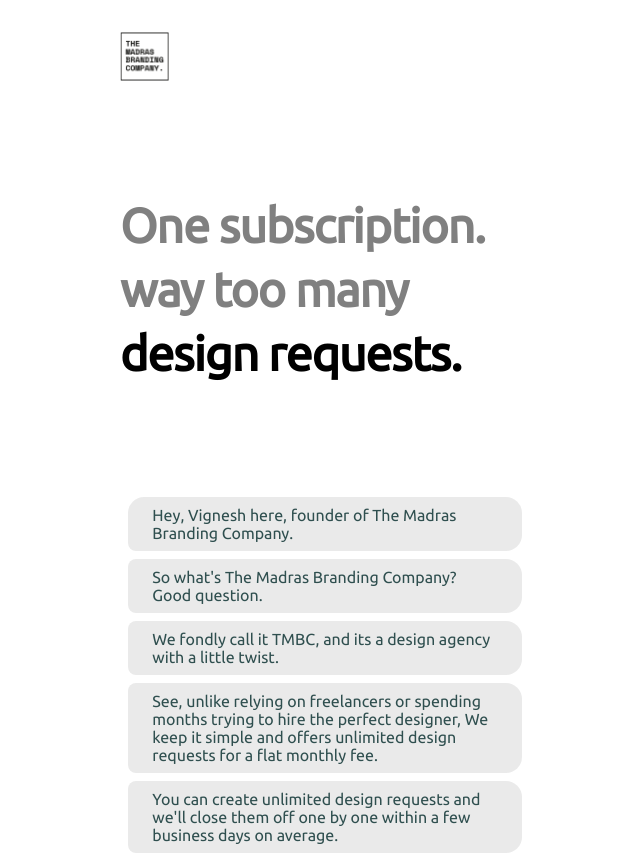
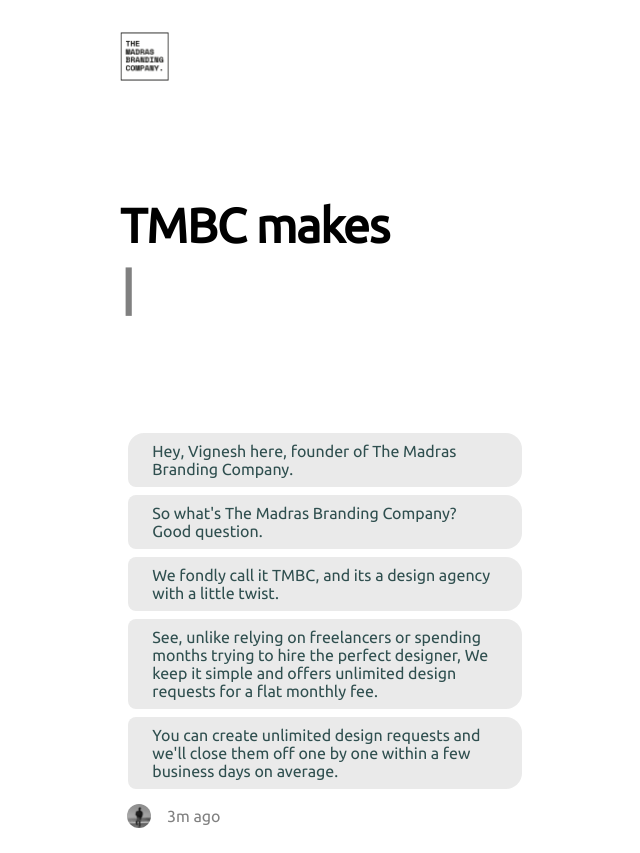
Before and after one commit to giridhar2000/endless.design, a React (Create React App) app: page / in a window 1280 px wide. Shown: the top 853 px of the page, without its empty margins (315-955 px from the left). Built offline with nearby package versions, Linux system fonts and the light colour scheme.

Commit message:
Added Typewriting Effect

```diff
--- a/package.json
+++ b/package.json
@@ -20,6 +20,7 @@
     "react-router-dom": "^6.14.2",
     "react-scripts": "5.0.1",
     "three": "^0.155.0",
+    "typewriter-effect": "^2.20.1",
     "valtio": "^1.11.1",
     "web-vitals": "^2.1.4"
   },
--- a/src/Pages/Home/Home.js
+++ b/src/Pages/Home/Home.js
@@ -26,6 +26,7 @@
     WechatOutlined
 } from '@ant-design/icons';
 import { Divider } from 'antd';
+import Typewriter from "typewriter-effect";
 import Collapse from '../../Components/Collapse/Collapse'
 import HCarousal from '../../Components/HCarousal/HCarousal'
 
@@ -143,12 +144,25 @@
                     <img src={Logo} alt="logo" style={{ width: "12%" }} />
 
                     <div className='introText animate'>
-                        <p>
+                        {/* <p>
                             One subscription.<br />
                             way too many
                             <span style={{ color: "black" }}>
                                 design requests.
                             </span>
+                        </p> */}
+                        <p>
+                            <span style={{ color: "black" }}>
+                                TMBC makes
+                            </span>
+                            <Typewriter
+                                options={{
+                                strings: ["Designs", "Brands", "Videos", "Photos", "Ideas"],
+                                autoStart: true,
+                                loop: true,
+                                deleteSpeed: 50
+                                }}
+                            />
                         </p>
                     </div>
 
```
Also changed, not shown: 1 other file (tests, documents, lock files or other folders).
